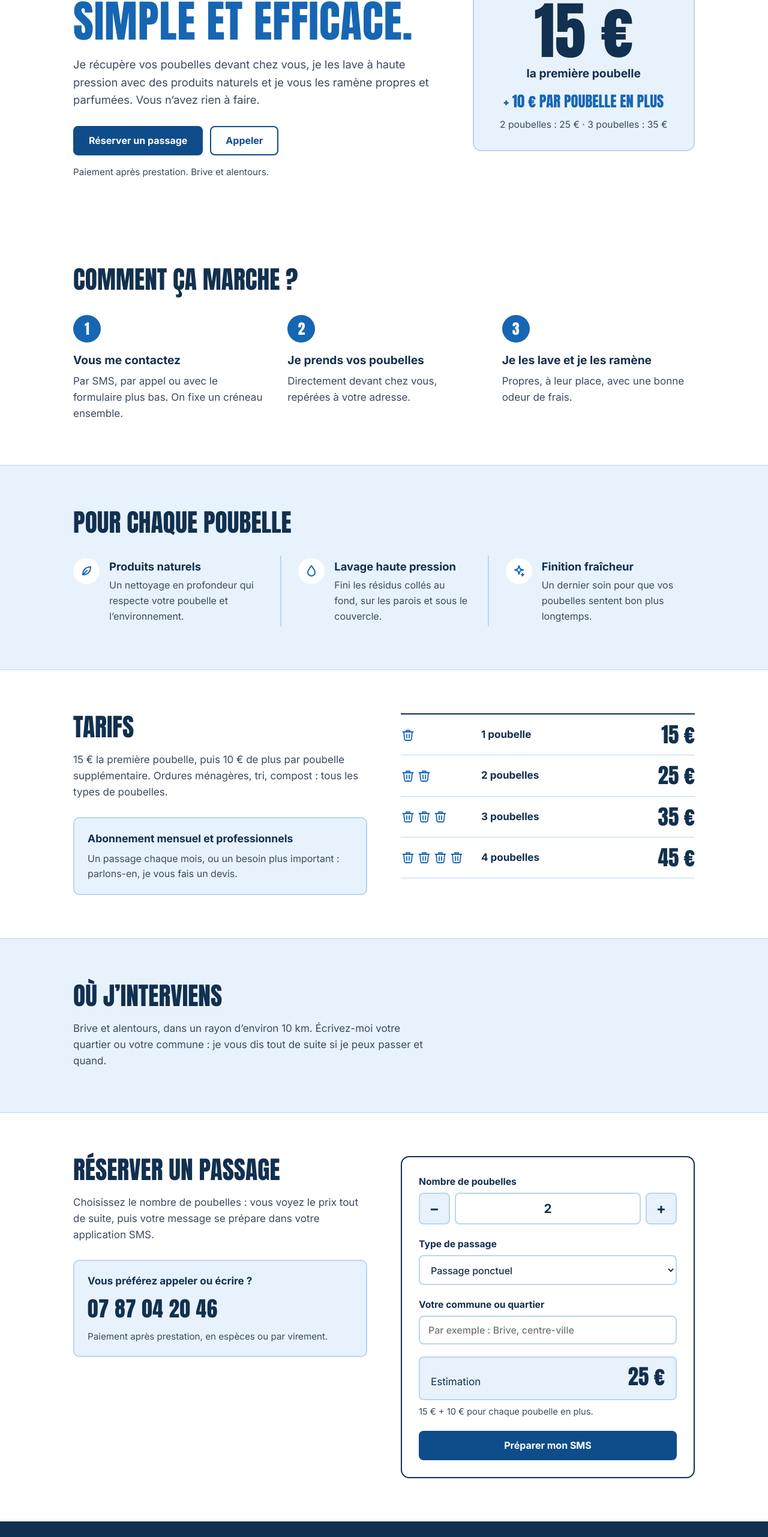
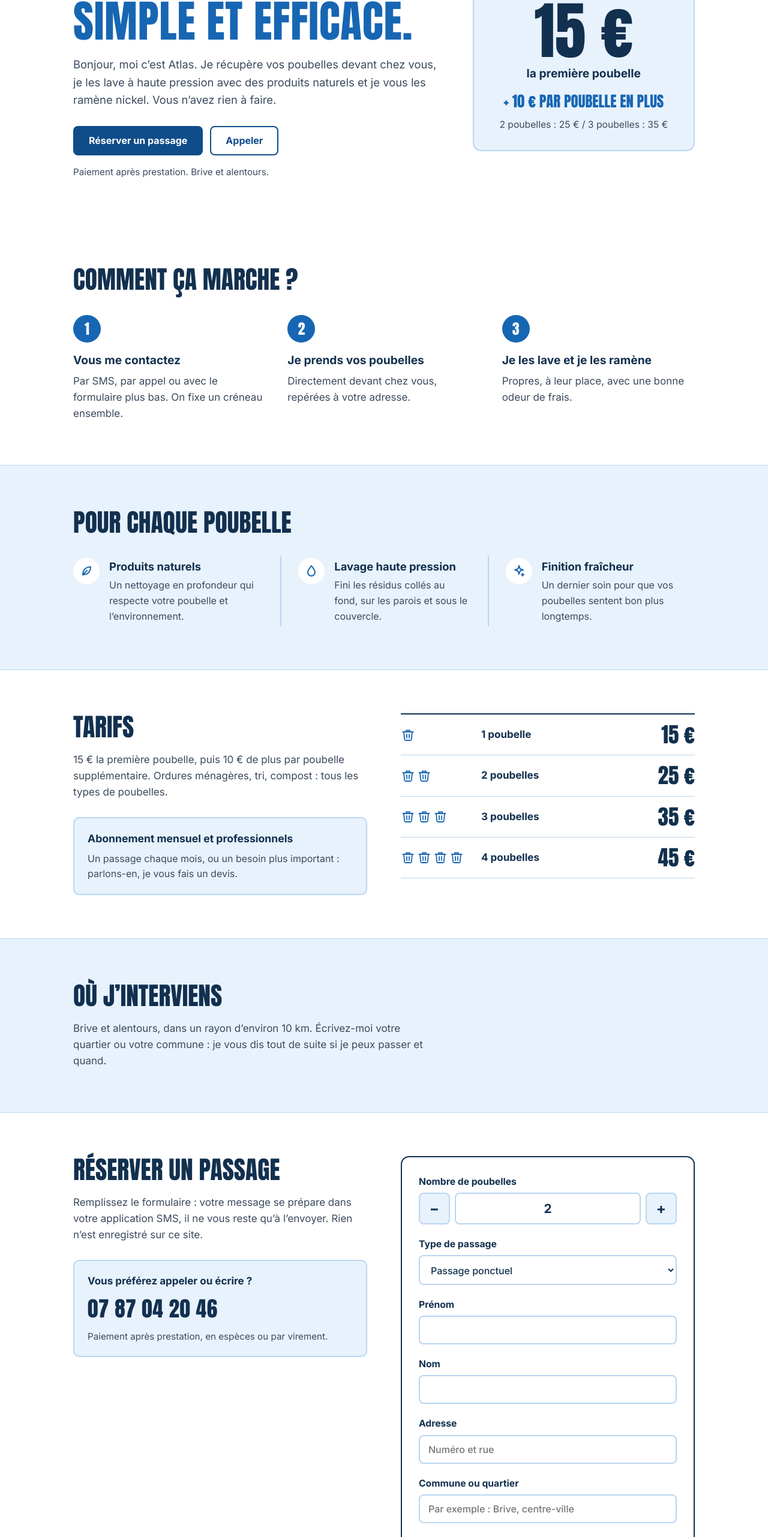
Before and after one commit to AtlasNexusLabs/Poubelle_Nickel, a plain HTML site: page index.html in a window 1280 px wide. Shown: the part 209-2771 px from the top of the page at 60% size. Drawn offline with Linux system fonts and the light colour scheme.

Commit message:
Update index.html

```diff
--- a/index.html
+++ b/index.html
@@ -59,8 +59,8 @@
         <div class="hero-text">
           <h1>Poubelles propres,<br /><span class="h1-blue">simple et efficace.</span></h1>
           <p class="lead">
-            Je récupère vos poubelles devant chez vous, je les lave à haute pression avec des produits
-            naturels et je vous les ramène propres et parfumées. Vous n’avez rien à faire.
+            Bonjour, moi c’est Atlas. Je récupère vos poubelles devant chez vous, je les lave à haute pression
+            avec des produits naturels et je vous les ramène nickel. Vous n’avez rien à faire.
           </p>
           <div class="hero-actions">
             <a class="btn btn-solid" href="#reservation">Réserver un passage</a>
@@ -73,7 +73,7 @@
           <p class="hp-amount">15&nbsp;€</p>
           <p class="hp-label">la première poubelle</p>
           <p class="hp-extra">+ 10&nbsp;€ par poubelle en plus</p>
-          <p class="hp-example">2 poubelles : 25&nbsp;€ · 3 poubelles : 35&nbsp;€</p>
+          <p class="hp-example">2 poubelles : 25&nbsp;€ / 3 poubelles : 35&nbsp;€</p>
         </div>
       </div>
     </section>
@@ -188,7 +188,7 @@
       <div class="container booking">
         <div class="booking-info">
           <h2 class="section-title left">Réserver un passage</h2>
-          <p>Choisissez le nombre de poubelles : vous voyez le prix tout de suite, puis votre message se prépare dans votre application SMS.</p>
+          <p>Remplissez le formulaire : votre message se prépare dans votre application SMS, il ne vous reste qu’à l’envoyer. Rien n’est enregistré sur ce site.</p>
           <div class="contact">
             <p class="contact-label">Vous préférez appeler ou écrire ?</p>
             <a class="contact-phone" href="tel:+33787042046">07 87 04 20 46</a>
@@ -196,7 +196,7 @@
           </div>
         </div>
 
-        <form id="booking-form" class="booking-form" novalidate>
+        <form id="booking-form" class="booking-form">
           <div class="field">
             <label for="nb">Nombre de poubelles</label>
             <div class="stepper">
@@ -214,22 +214,51 @@
             </select>
           </div>
 
+          <div class="field-row">
+            <div class="field">
+              <label for="prenom">Prénom</label>
+              <input id="prenom" name="prenom" type="text" autocomplete="given-name" required />
+            </div>
+            <div class="field">
+              <label for="nom">Nom</label>
+              <input id="nom" name="nom" type="text" autocomplete="family-name" required />
+            </div>
+          </div>
+
           <div class="field">
-            <label for="secteur">Votre commune ou quartier</label>
-            <input id="secteur" name="secteur" type="text" autocomplete="address-level2" placeholder="Par exemple : Brive, centre-ville" />
+            <label for="adresse">Adresse</label>
+            <input id="adresse" name="adresse" type="text" autocomplete="street-address" placeholder="Numéro et rue" required />
+          </div>
+
+          <div class="field">
+            <label for="commune">Commune ou quartier</label>
+            <input id="commune" name="commune" type="text" autocomplete="address-level2" placeholder="Par exemple : Brive, centre-ville" required />
+          </div>
+
+          <div class="field">
+            <label for="collecte">Jour de collecte de vos poubelles <span class="optional">(facultatif)</span></label>
+            <select id="collecte" name="collecte">
+              <option value="">Je ne sais pas</option>
+              <option value="lundi">Lundi</option>
+              <option value="mardi">Mardi</option>
+              <option value="mercredi">Mercredi</option>
+              <option value="jeudi">Jeudi</option>
+              <option value="vendredi">Vendredi</option>
+              <option value="samedi">Samedi</option>
+            </select>
           </div>
 
           <div class="estimate" aria-live="polite">
             <span>Estimation</span>
             <strong id="total-price">25&nbsp;€</strong>
           </div>
-          <p id="estimate-note" class="estimate-note">15&nbsp;€ + 10&nbsp;€ pour chaque poubelle en plus.</p>
+          <p id="estimate-note" class="estimate-note" hidden></p>
 
           <button type="submit" class="btn btn-solid btn-full">Préparer mon SMS</button>
 
           <div id="sms-result" class="sms-result" hidden>
             <p>Si votre application SMS ne s’est pas ouverte, copiez ce message et envoyez-le au 07&nbsp;87&nbsp;04&nbsp;20&nbsp;46 :</p>
-            <textarea id="sms-text" readonly rows="4"></textarea>
+            <textarea id="sms-text" readonly rows="7"></textarea>
             <button type="button" id="copier" class="btn btn-outline btn-small">Copier le message</button>
             <span id="copie-ok" class="copy-ok" role="status"></span>
           </div>
@@ -248,9 +277,11 @@
       <a class="footer-phone" href="tel:+33787042046">07 87 04 20 46</a>
     </div>
     <!--
-      À COMPLÉTER APRÈS LA CRÉATION DE LA MICRO-ENTREPRISE (mentions légales du site) :
-      nom et prénom de l’entrepreneur, numéro SIRET, adresse de contact, téléphone,
-      hébergeur du site (GitHub Pages). Vérifier les règles exactes avant de les afficher.
+      MENTIONS LÉGALES : À DÉCOMMENTER le jour où ta déclaration d’activité est déposée
+      (« en cours d’attribution » n’est vrai qu’à partir de ce moment-là). Vérifie les règles exactes
+      sur le guichet unique des entreprises avant de publier.
+
+      <p class="legal">Océane Menigaud, EI · SIRET : en cours d’attribution · TVA non applicable, art. 293 B du CGI</p>
     -->
   </footer>
 
```
